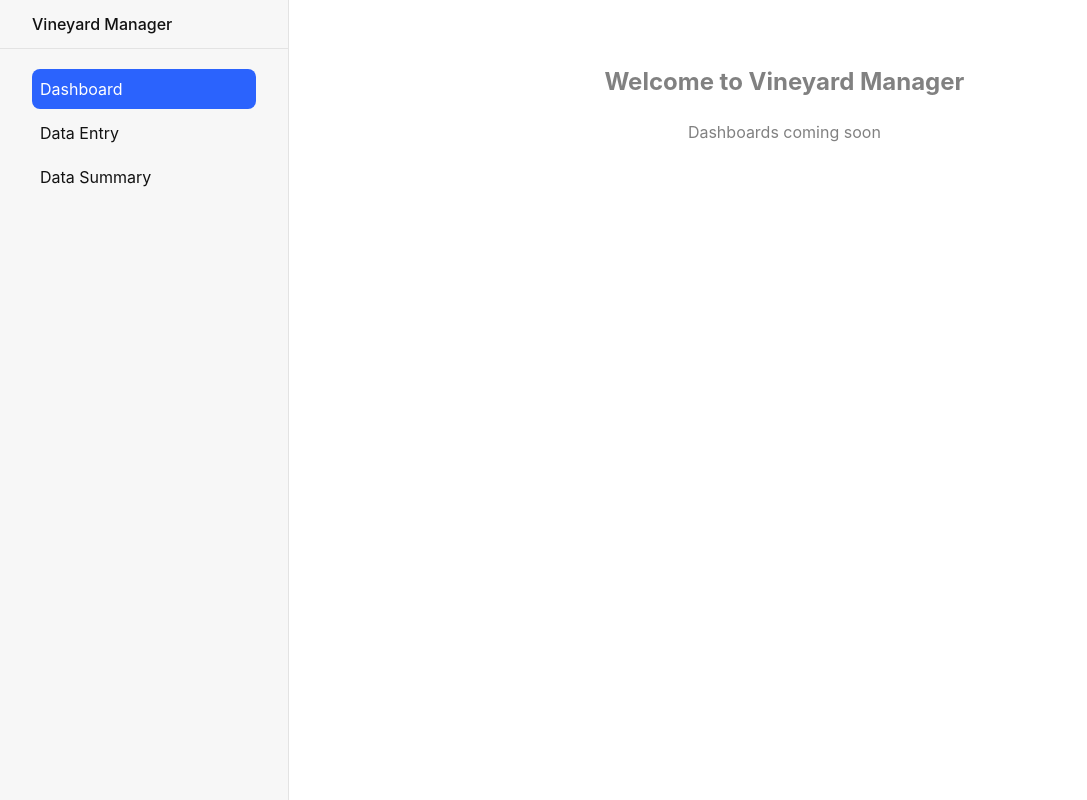
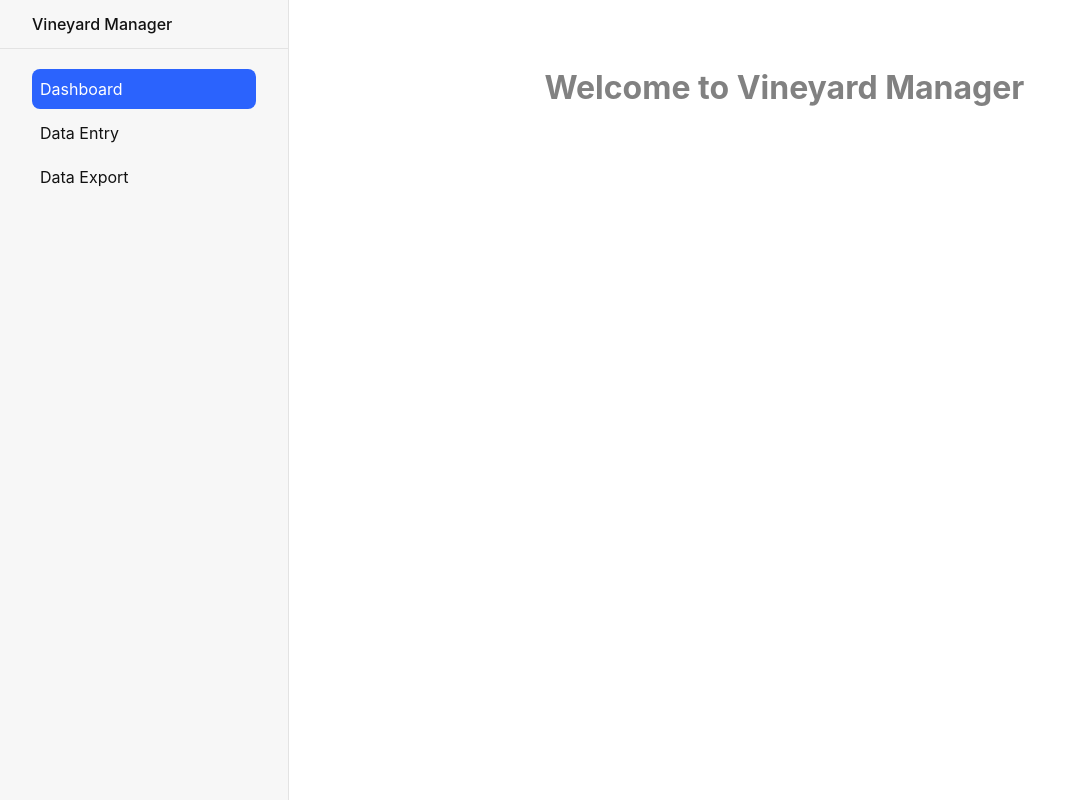
Before and after one commit to davidlpoole/vineyard-manager, a React (Create React App) app: page / in a window 1280 px wide. Shown: the whole page, without its empty margins (0-1087 px from the left). Built offline with nearby package versions, Linux system fonts and the light colour scheme.

Commit message:
Tweaks and add puller/roller sum to dash

```diff
--- a/src/components/Dashboard.jsx
+++ b/src/components/Dashboard.jsx
@@ -1,8 +1,51 @@
-export default function Dashboard() {
+function TableComponent({ data }) {
   return (
-    <div id="zero-state">
-      <h2>Welcome to Vineyard Manager</h2>
-      <p>Dashboards coming soon</p>
+    <div>
+      {Object.entries(data).map(([key, value]) => (
+        <li key={key}>
+          <span>{key}</span>: <span>{value}</span>
+        </li>
+      ))}
     </div>
   )
 }
+
+function getVineCount(farmData, key) {
+  const aggregatedTotals = {}
+
+  farmData.forEach((farm) => {
+    farm.patches.forEach((patch) => {
+      patch.rows.forEach((row) => {
+        const puller = row[key]
+        const vineCount = parseInt(row.vineCount)
+
+        if (aggregatedTotals[puller]) {
+          aggregatedTotals[puller] += vineCount
+        } else {
+          aggregatedTotals[puller] = vineCount
+        }
+      })
+    })
+  })
+
+  return aggregatedTotals
+}
+
+export default function Dashboard() {
+  const farmData = JSON.parse(localStorage.getItem('farmData')) || []
+
+  return (
+    <div id="zero-state">
+      <h1>Welcome to Vineyard Manager</h1>
+
+      {farmData.length > 0 ? (
+        <div>
+          <h2>Puller Vine Count</h2>
+          <TableComponent data={getVineCount(farmData, 'puller')} />
+          <h2>Roller Vine Count</h2>
+          <TableComponent data={getVineCount(farmData, 'roller')} />
+        </div>
+      ) : null}
+    </div>
+  )
+}
--- a/src/components/DataSummary.jsx
+++ b/src/components/DataSummary.jsx
@@ -25,10 +25,10 @@ export default function DataSummary() {
           <tbody>
             {farmData.map((farm, farmIndex) =>
               farm.patches.map((patch, patchIndex) => {
-                let totalVineCount = 0 // Initialize total vine count for this patch
+                // let totalVineCount = 0 // Initialize total vine count for this patch
 
                 const rowsContent = patch.rows.map((row, rowIndex) => {
-                  totalVineCount += Number(row.vineCount) // Accumulate the vine count
+                  // totalVineCount += Number(row.vineCount) // Accumulate the vine count
 
                   return (
                     <tr key={`${farmIndex}-${patchIndex}-${rowIndex}`}>
@@ -46,11 +46,12 @@ export default function DataSummary() {
                 return (
                   <React.Fragment key={`${farmIndex}-${patchIndex}`}>
                     {rowsContent}
+                    {/* display a summary for each farm/patch
                     <tr key={`total-${farmIndex}-${patchIndex}`}>
                       <td colSpan="6">
                         {farm.name} {patch.name} Vine Count: {totalVineCount}
                       </td>
-                    </tr>
+                    </tr> */}
                   </React.Fragment>
                 )
               })
--- a/src/components/root.jsx
+++ b/src/components/root.jsx
@@ -16,7 +16,7 @@ export default function Root() {
               <NavLink to={`/farms/`}>Data Entry</NavLink>
             </li>
             <li>
-              <NavLink to={`/data-summary/`}>Data Summary</NavLink>
+              <NavLink to={`/data-summary/`}>Data Export</NavLink>
             </li>
           </ul>
         </nav>
--- a/src/styles/index.css
+++ b/src/styles/index.css
@@ -16,7 +16,7 @@ body {
 }
 
 a {
-  color: rgb(0, 98, 255);
+  color: hsl(225, 98%, 58%);
   text-decoration: none;
 }
 
@@ -26,7 +26,7 @@ a:hover {
 
 td > input {
   width: 10ch;
-  text-transform: uppercase;
+  /* text-transform: uppercase; */
 }
 
 table,
@@ -79,7 +79,7 @@ button:disabled {
 textarea:hover,
 input:hover,
 button:hover {
-  box-shadow: 0 0px 1px hsl(207, 100%, 50%), 0 1px 2px hsla(0, 0%, 0%, 0.2);
+  box-shadow: 0 0px 1px hsl(224, 98%, 58%), 0 1px 2px hsla(0, 0%, 0%, 0.2);
 }
 
 button:active {
@@ -188,6 +188,10 @@ i {
   margin: 0.25rem 0;
 }
 
+li {
+  list-style: none;
+}
+
 #sidebar nav a {
   display: flex;
   align-items: center;
```
